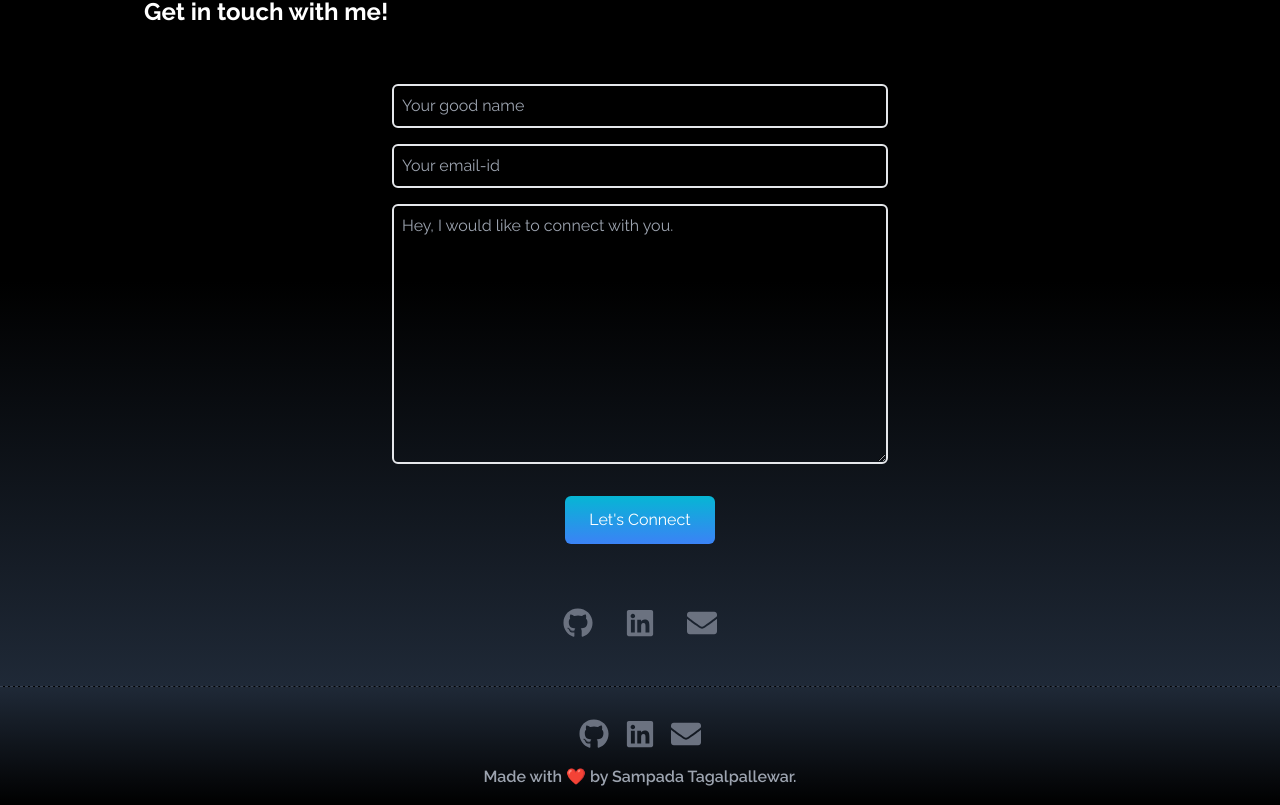
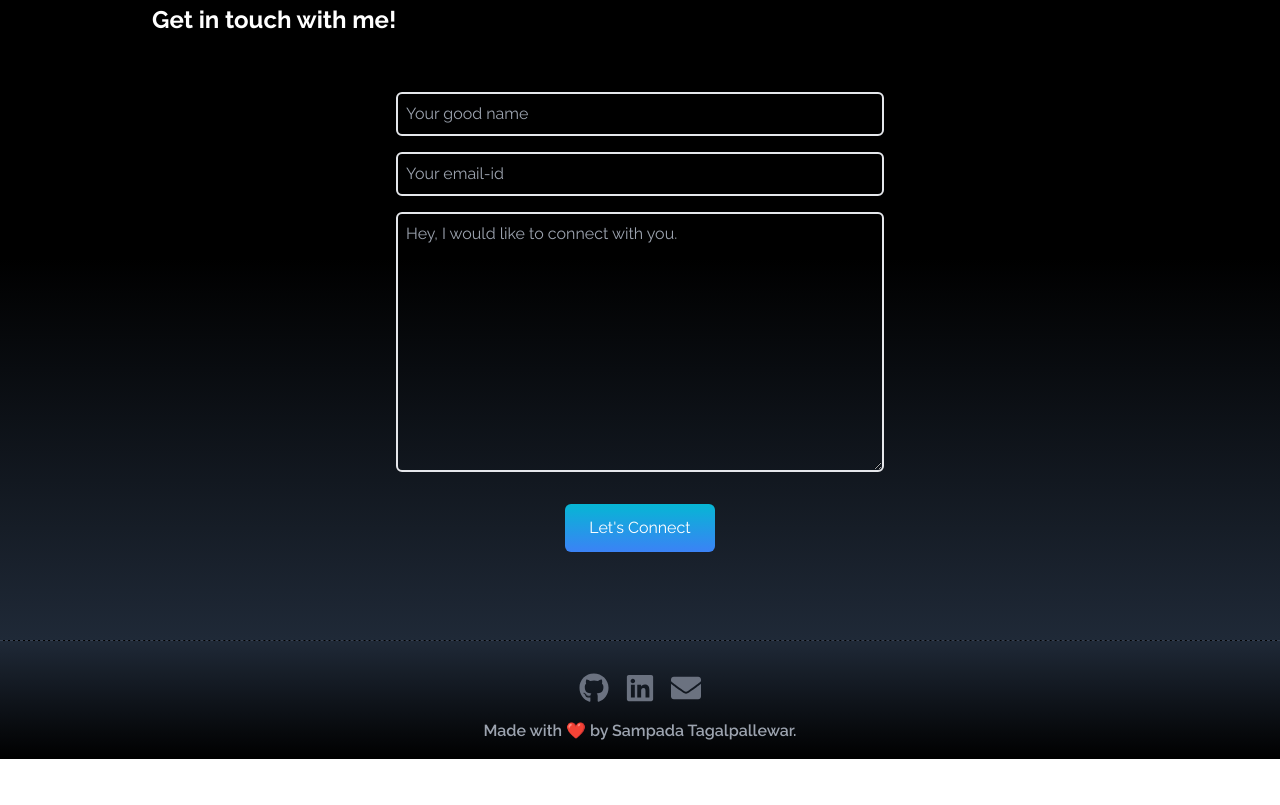
Before and after one commit to sampada010/portfolio, a React (Create React App) app: page / in a window 1280 px wide. Shown: the part 3138-3943 px from the top of the page. After the commit the page ends 3897 px from the top, so only its background shows below. Built offline with nearby package versions, Linux system fonts and the light colour scheme.

Commit message:
Update Contact.jsx

```diff
--- a/src/components/Contact.jsx
+++ b/src/components/Contact.jsx
@@ -1,10 +1,10 @@
 import React from 'react'
-import { FaGithub, FaLinkedin, FaEnvelope } from 'react-icons/fa';
+// import { FaGithub, FaLinkedin, FaEnvelope } from 'react-icons/fa';
 
 const Contact = () => {
     return (
         <div name="Contact" className="bg-gradient-to-b from-black via-black to-gray-800 w-full min-h-auto text-white gap-4 sm:gap-6 lg:gap-8 px-4 sm:px-6 lg:px-12 py-6 sm:py-8">
-            <div className="max-w-screen-lg mx-auto p-4 flex flex-col justify-center w-full h-full">
+            <div className="max-w-screen-lg mx-auto p-6 flex flex-col justify-center w-full h-full">
                 <div className='pb-8'>
                     <div className="text-4xl md:text-5xl font-extrabold">
                         <span className="bg-clip-text text-transparent bg-gradient-to-r from-indigo-500 via-purple-500 to-pink-500">Contact</span>
@@ -21,18 +21,7 @@ const Contact = () => {
                     </form>
                 </div>
 
-                <div className="flex justify-center items-center mt-8">
-                    <a href="https://github.com/sampada010" target="_blank" rel="noopener noreferrer" className="text-gray-500 hover:text-white mx-4 duration-300">
-                        <FaGithub size={30} />
-                    </a>
-                    <a href="https://www.linkedin.com/in/sampada-tagalpallewar-00171625b/" target="_blank" rel="noopener noreferrer" className="text-gray-500 hover:text-white mx-4 duration-300">
-                        <FaLinkedin size={30} />
-                    </a>
-                    <a href="https://mail.google.com/mail/?view=cm&fs=1&to=tagalpallewarsampada10@gmail.com" className="text-gray-500 hover:text-white mx-4 duration-300">
 
-                        <FaEnvelope size={30} />
-                    </a>
-                </div>
             </div>
         </div>
     )
```
